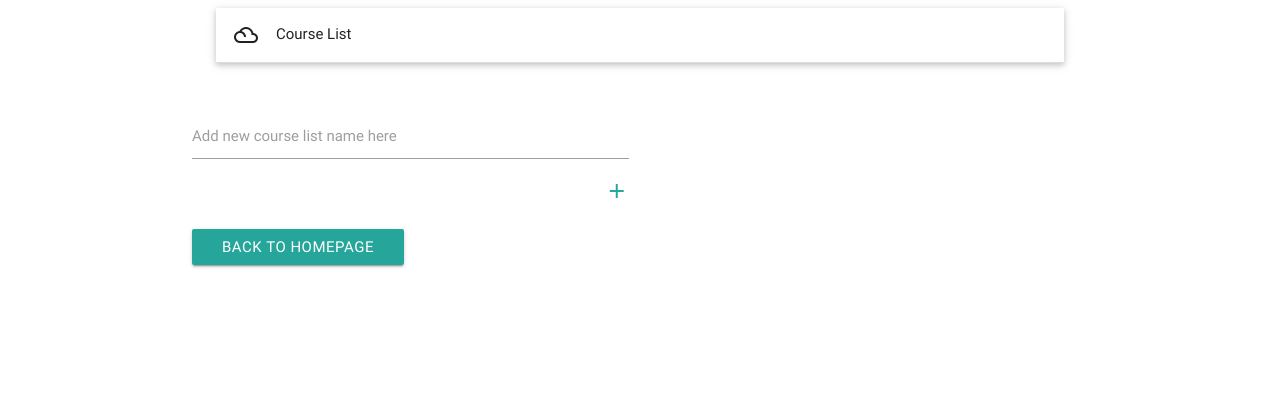
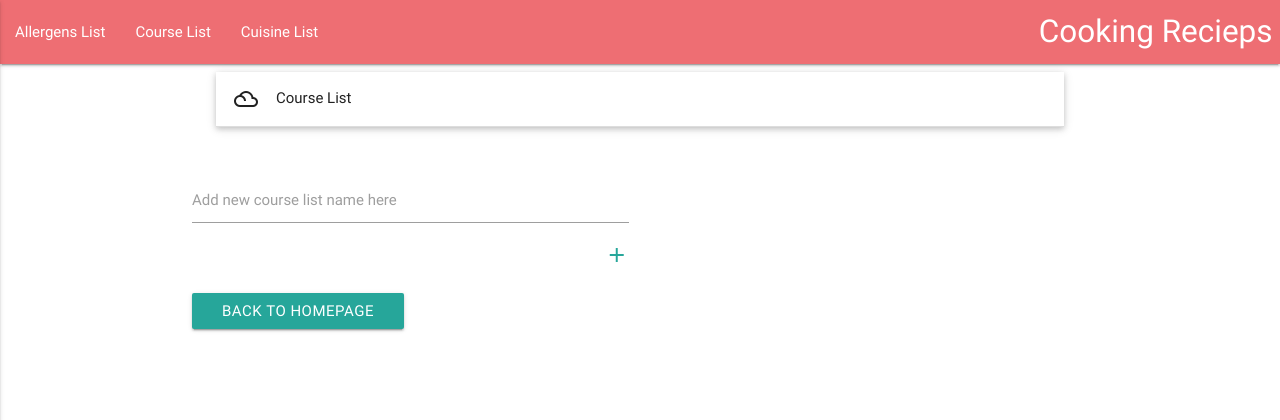
Before and after one commit to GarethMellon/data-centric-project, a Flask app: page /course_list in a window 1280 px wide. Shown: the top 420 px of the page. Run offline with Flask 2, Linux system fonts and the light colour scheme; data that the repository does not hold is empty.

Commit message:
added nav bar

```diff
--- a/templates/base.html
+++ b/templates/base.html
@@ -15,6 +15,23 @@
 </head>
 
 <body>
+    <!-- nav bar section-->
+    <nav>
+        <div class="nav-wrapper">
+            <a href="{{url_for('index')}}" class="brand-logo right">Cooking Recieps</a>
+            <a href="#" data-activates="mobile-demo" class="button-collapse"><i class="material-icons">menu</i></a>
+            <ul class="left hide-on-med-and-down">
+                <li><a href="{{url_for('allergens_list')}}">Allergens List</a></li>
+                <li><a href="{{url_for('course_list')}}">Course List</a></li>
+                <li><a href="{{url_for('cuisine_list')}}">Cuisine List</a></li>
+            </ul>
+            <ul class="side-nav" id="mobile-demo">
+                <li><a href="{{url_for('allergens_list')}}">Allergens List</a></li>
+                <li><a href="{{url_for('course_list')}}">Course List</a></li>
+                <li><a href="{{url_for('cuisine_list')}}">Cuisine List</a></li>
+            </ul>
+        </div>
+    </nav>
 
     {% block content %} {% endblock %}
 
@@ -25,6 +42,8 @@
             $('.collapsible').collapsible();
 
             $('select').material_select();
+
+            $(".button-collapse").sideNav();
         });
     </script>
 
```
